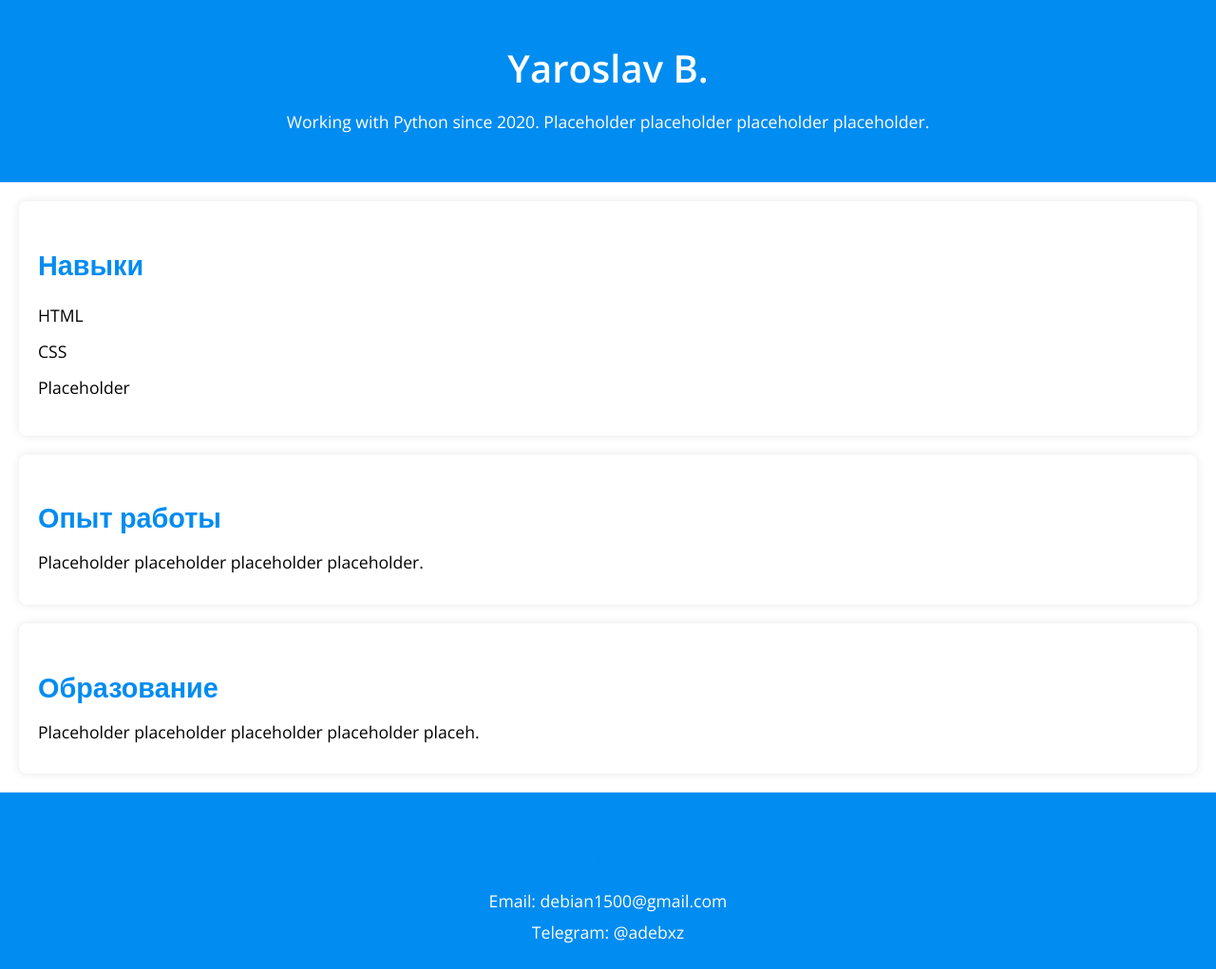
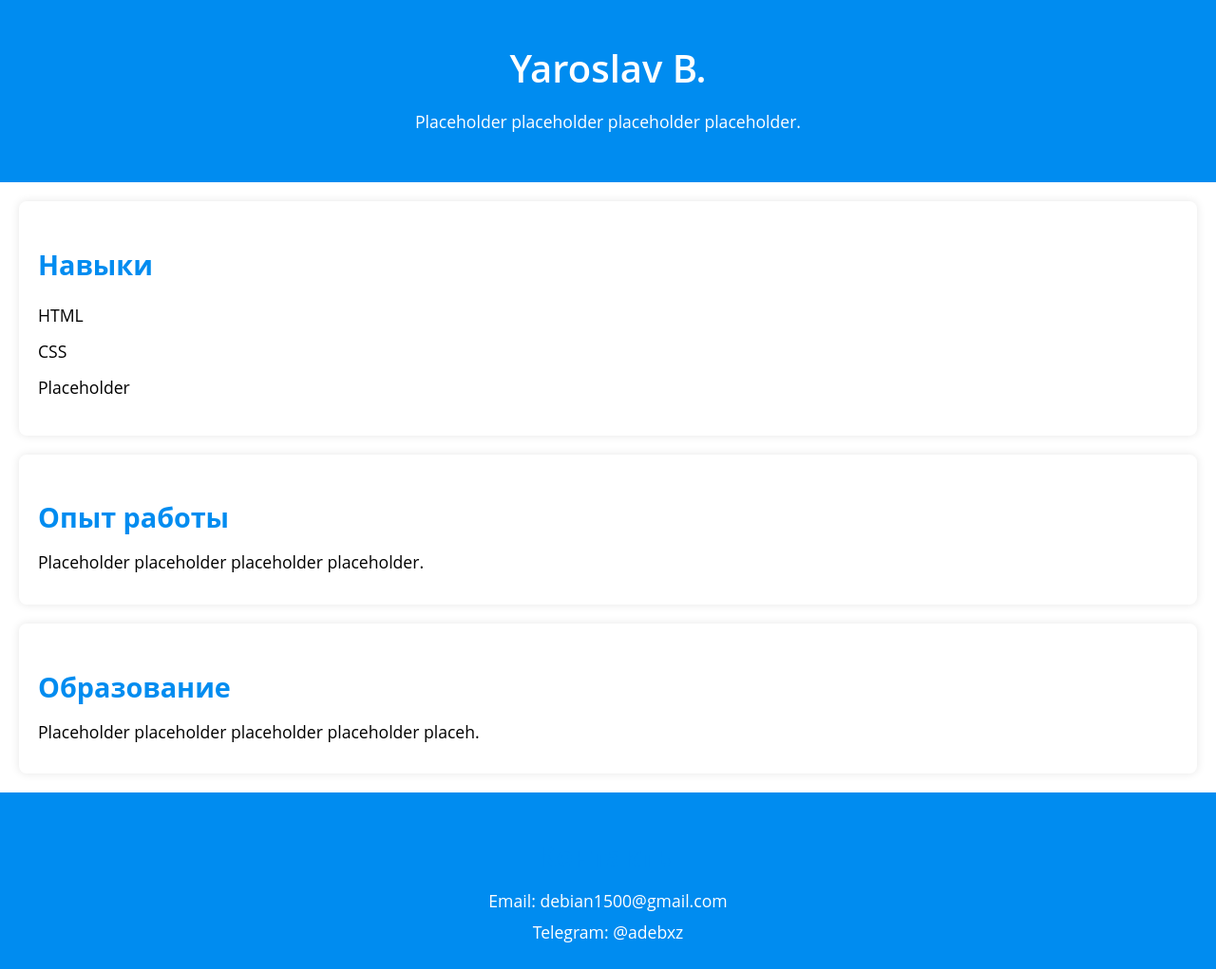
Before and after one commit to debian1500/blog, a Django app: page / in a window 1280 px wide. Shown: the whole page at 95% size. Run offline with Django 5.2, Linux system fonts and the light colour scheme.

Commit message:
Version 0.1.2

```diff
--- a/blog/settings.py
+++ b/blog/settings.py
@@ -117,6 +117,10 @@ USE_TZ = True
 
 STATIC_URL = 'static/'
 
+STATICFILES_DIRS = [
+    BASE_DIR / "static",  # Указывает на папку static в корне проекта
+]
+
 # Default primary key field type
 # https://docs.djangoproject.com/en/5.1/ref/settings/#default-auto-field
 
--- a/templates/main/datetime.html
+++ b/templates/main/datetime.html
@@ -5,7 +5,7 @@
     <meta charset="UTF-8">
     <meta name="viewport" content="width=device-width, initial-scale=1.0">
     <title>Current Date and Time</title>
-    <link rel="stylesheet" href="{% static 'css/style.css' %}" >
+    <link rel="stylesheet" href="{% static 'css/style.css' %}">
 </head>
 <body>
     <h1>Current Date and Time</h1>
--- a/templates/main/index.html
+++ b/templates/main/index.html
@@ -4,14 +4,13 @@
     <head>
         <meta charset="UTF-8">
         <meta name="viewport" content="width=device-width, initial-scale=1.0">
-        <title>Резюме - Yaroslav B.</title>
-        <link rel="stylesheet" href="../../static/css/style.css">
-        <link href="https://fonts.googleapis.com/css2?family=Open+Sans:wght@400;600&display=swap" rel="stylesheet">
+        <title>Yaroslav B.</title>
+        <link rel="stylesheet" href="{% static 'css/style.css' %}">
     </head>
     <body>
         <header>
             <h1>Yaroslav B.</h1>
-            <p>Working with Python since 2020. Placeholder placeholder placeholder placeholder.</p>
+            <p>Placeholder placeholder placeholder placeholder.</p>
         </header>
 
         <section id="skills">
```
